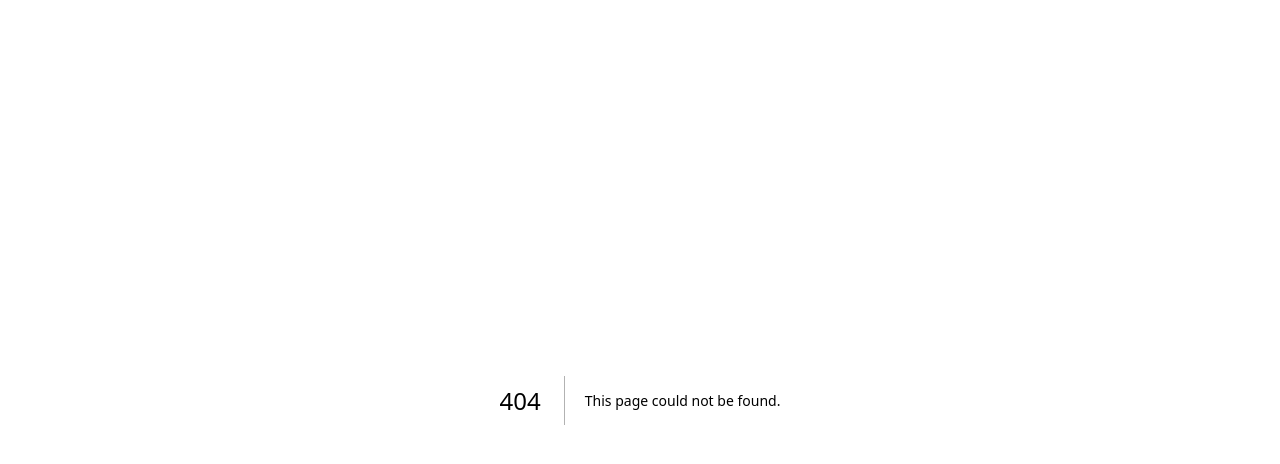
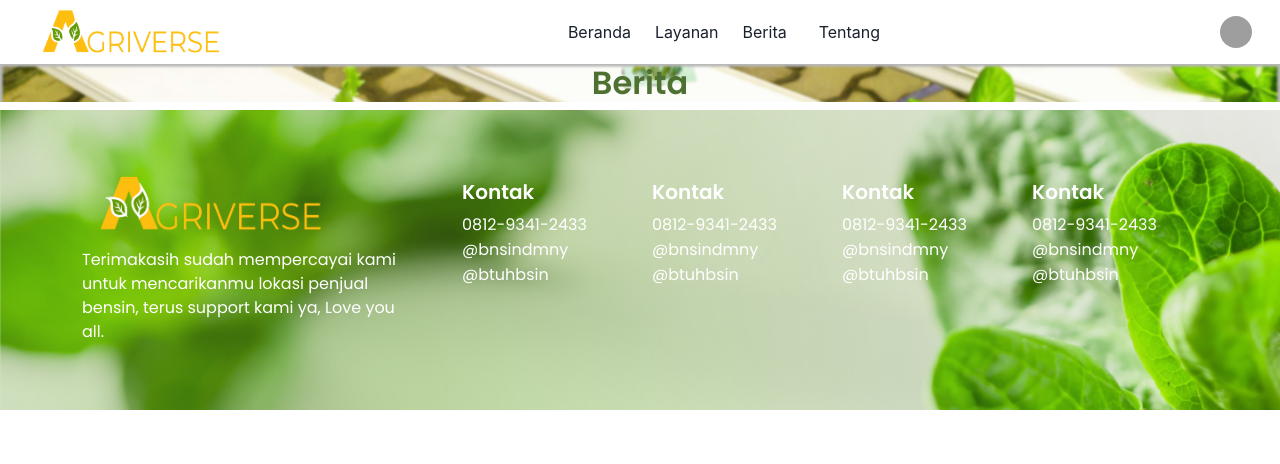
Before and after one commit to MEGALODON-RAWR/agriverse-fe, a Next.js app: page /berita in a window 1280 px wide. Before the commit this address had no page. Shown: the top 464 px of the page. Built offline with nearby package versions, Linux system fonts and the light colour scheme; grey boxes are pictures that could not be loaded.

Commit message:
Perbaikan Header, Buat Berita, Tentang

```diff
--- a/package.json
+++ b/package.json
@@ -18,6 +18,8 @@
     "jquery": "^3.7.1",
     "next": "^13.5.6",
     "react": "^18",
+    "react-aria": "^3.29.1",
+    "react-bootstrap": "^2.9.1",
     "react-dom": "^18"
   },
   "devDependencies": {
--- a/src/components/Header.js
+++ b/src/components/Header.js
@@ -1,5 +1,4 @@
-'use client'
-
+import React, { useState, useEffect } from "react";
 import {
   Box,
   Flex,
@@ -16,65 +15,136 @@ import {
   useDisclosure,
   useColorModeValue,
   Stack,
-} from '@chakra-ui/react'
-import { HamburgerIcon, CloseIcon } from '@chakra-ui/icons'
-import Logo from '@/images/logo.png'
+} from "@chakra-ui/react";
+import { HamburgerIcon, CloseIcon } from "@chakra-ui/icons";
+import Logo from "@/images/logo.png";
 import Image from "next/image";
 
-const Links = ['Beranda', 'Tentang', 'Layanan', 'About', 'Home']
+const Services = ["Gofarm", "Gomart", "Talkfarm"];
+
+const Links = [
+  { name: "Beranda", href: "/" },
+  {
+    name: "Layanan",
+    dropdown: true,
+  },
+  { name: "Berita", href: "/berita" },
+  { name: "Tentang", href: "/tentang" },
+];
 
 const NavLink = (props) => {
-  const { children } = props
+  const { children, href, dropdown, services, active, setActiveLink } = props;
+
+  if (dropdown) {
+    return (
+      <Menu>
+        <MenuButton
+          as="a"
+          px={2}
+          py={1}
+          _hover={{
+            textDecoration: "none",
+            borderBottom: "3px solid yellow",
+          }}
+          href={href}
+        >
+          Layanan
+        </MenuButton>
+        <MenuList>
+          {services.map((service) => (
+            <MenuItem key={service} onClick={() => setActiveLink(service)}>
+              {service}
+            </MenuItem>
+          ))}
+        </MenuList>
+      </Menu>
+    );
+  }
 
   return (
     <Box
       as="a"
       px={2}
       py={1}
-      rounded={'md'}
       _hover={{
-        textDecoration: 'none',
-        bg: useColorModeValue('gray.200', 'gray.700'),
+        textDecoration: "none",
+        borderBottom: "3px solid yellow",
       }}
-      href={'#'}>
+      href={href}
+      borderBottom={active === children ? "3px solid yellow" : "none"}
+      onClick={() => setActiveLink(children)}
+    >
       {children}
     </Box>
-  )
-}
+  );
+};
 
 export default function Header() {
-  const { isOpen, onOpen, onClose } = useDisclosure()
+  const [isNavFixed, setIsNavFixed] = useState(false);
+  const [activeLink, setActiveLink] = useState("Beranda");
+
+  const handleScroll = () => {
+    if (window.scrollY > 0) {
+      setIsNavFixed(true);
+    } else {
+      setIsNavFixed(false);
+    }
+  };
+
+  useEffect(() => {
+    window.addEventListener("scroll", handleScroll);
+    return () => {
+      window.removeEventListener("scroll", handleScroll);
+    };
+  }, []);
+
+  const { isOpen, onOpen, onClose } = useDisclosure();
 
   return (
     <>
-    <div className='container'>
-      <Box bg={{backgroundColor: 'white', opacity: 0}} px={4}>
-        <Flex h={16} alignItems={'center'} justifyContent={'space-between'}>
+      <div className={`container-fluid ${isNavFixed ? "fixed-nav" : ""}`}>
+        <Box bg={{ backgroundColor: "white", opacity: 0 }} px={4}>
+          <Flex h={16} alignItems={"center"} justifyContent={"space-between"}>
             <IconButton
-            size={'md'}
+              size={"md"}
               icon={isOpen ? <CloseIcon /> : <HamburgerIcon />}
-            aria-label={'Open Menu'}
-            display={{ md: 'none' }}
+              aria-label={"Open Menu"}
+              display={{ md: "none" }}
               onClick={isOpen ? onClose : onOpen}
             />
-          <a href='#'><Image src={Logo} alt="logo" width={200}/></a>
-          <HStack alignItems={'center'} spacing={4}>
-            <HStack as={'nav'} spacing={4} display={{ base: 'none', md: 'flex' }}>
+            <a href="/">
+              <Image src={Logo} alt="logo" width={200} />
+            </a>
+            <HStack
+              as={"nav"}
+              spacing={4}
+              display={{ base: "none", md: "flex" }}
+            >
               {Links.map((link) => (
-                <NavLink key={link}>{link}</NavLink>
+                <NavLink
+                  key={link.name}
+                  href={link.href}
+                  active={link.name === activeLink} // Pastikan ini
+                  setActiveLink={setActiveLink}
+                  dropdown={link.dropdown}
+                  services={Services}
+                >
+                  {link.name}
+                </NavLink>
               ))}
             </HStack>
             <Menu>
               <MenuButton
                 as={Button}
-                rounded={'full'}
-                variant={'link'}
-                cursor={'pointer'}
-                minW={0}>
+                rounded={"full"}
+                variant={"link"}
+                cursor={"pointer"}
+                minW={0}
+              >
                 <Avatar
-                  size={'sm'}
+                  size={"sm"}
                   src={
-                    'https://images.unsplash.com/photo-1493666438817-866a91353ca9?ixlib=rb-0.3.5&q=80&fm=jpg&crop=faces&fit=crop&h=200&w=200&s=b616b2c5b373a80ffc9636ba24f7a4a9'
+                    "https://images.unsplash.com/photo-1493666438817-866a91353ca9?ixlib=rb-0.3.5&q=80&fm=jpg&crop=faces&fit=crop&h=200&w=200&s=b616b2c5b373a80ffc9636ba24f7a4a9"
                   }
                 />
               </MenuButton>
@@ -82,14 +152,21 @@ export default function Header() {
                 <MenuItem>Profile Setting</MenuItem>
               </MenuList>
             </Menu>
-          </HStack>
           </Flex>
-
           {isOpen ? (
-          <Box pb={4} display={{ md: 'none' }}>
-            <Stack as={'nav'} spacing={4}>
+            <Box pb={4} display={{ md: "none" }}>
+              <Stack as={"nav"} spacing={4}>
                 {Links.map((link) => (
-                <NavLink key={link}>{link}</NavLink>
+                  <NavLink
+                    key={link.name}
+                    href={link.href}
+                    active={link.name === activeLink} // Pastikan ini
+                    setActiveLink={setActiveLink}
+                    dropdown={link.dropdown}
+                    services={Services}
+                  >
+                    {link.name}
+                  </NavLink>
                 ))}
               </Stack>
             </Box>
@@ -97,5 +174,5 @@ export default function Header() {
         </Box>
       </div>
     </>
-  )
+  );
 }
--- a/src/pages/_document.js
+++ b/src/pages/_document.js
@@ -9,6 +9,8 @@ export default function Document() {
         href="https://cdn.jsdelivr.net/npm/bootstrap@5.3.0/dist/css/bootstrap.min.css"
       />
       <script src="https://cdn.jsdelivr.net/npm/bootstrap@5.3.0/dist/js/bootstrap.bundle.min.js"></script>
+      <script src="https://code.jquery.com/jquery-3.5.1.slim.min.js"></script>
+      <script src="https://cdn.jsdelivr.net/npm/@popperjs/core@2.9.3/dist/umd/popper.min.js"></script>
       <body>
         <Main />
         <NextScript />
--- /dev/null
+++ b/src/pages/berita.jsx
@@ -0,0 +1,20 @@
+import Header from "@/components/Header";
+import Footer from "@/components/Footer.jsx";
+import React from "react";
+import Image from "next/image";
+
+import { useEffect, useRef, useState } from 'react';
+
+export default function Berita() {
+    return (
+      <>
+        <Header />
+            <div className="bg-berita">
+                <div className="container">
+                    <h2 className="p-semibold text-center t-hijau judul-berita">Berita</h2>
+                </div>
+            </div>
+        <Footer />
+      </>
+    );
+}
--- a/src/pages/index.jsx
+++ b/src/pages/index.jsx
@@ -667,7 +667,7 @@ export default function Home() {
             </div>
             <div className="row mt-50 text-justify">
               <div className="col-3">
-                <div class="card" style={{ width: "18rem;" }}>
+                <div class="card card-artikel" style={{ width: "18rem;" }}>
                   <Image
                     className="img-artikel"
                     src={artikel1}
@@ -686,15 +686,24 @@ export default function Home() {
                       untuk Indonesia transisi dari energi fosil ke energi
                       terbarukan.
                     </p>
-                    <a href="#" class="btn-hijau ">
-                      Go somewhere
+                    <a
+                      href="#"
+                      class="btn-hijau float-end text-center fs-12"
+                      style={{
+                        width: "90px",
+                        height: "38px",
+                        padding: "10px",
+                        fontWeight: "600",
+                      }}
+                    >
+                      View More
                     </a>
                   </div>
                 </div>
               </div>
 
               <div className="col-3">
-                <div class="card" style={{ width: "18rem;" }}>
+                <div class="card card-artikel" style={{ width: "18rem;" }}>
                   <Image
                     className="img-artikel"
                     src={artikel2}
@@ -713,15 +722,24 @@ export default function Home() {
                       untuk Indonesia transisi dari energi fosil ke energi
                       terbarukan.
                     </p>
-                    <a href="#" class="btn-hijau ">
-                      Go somewhere
+                    <a
+                      href="#"
+                      class="btn-hijau float-end text-center fs-12"
+                      style={{
+                        width: "90px",
+                        height: "38px",
+                        padding: "10px",
+                        fontWeight: "600",
+                      }}
+                    >
+                      View More
                     </a>
                   </div>
                 </div>
               </div>
 
               <div className="col-3">
-                <div class="card" style={{ width: "18rem;" }}>
+                <div class="card card-artikel" style={{ width: "18rem;" }}>
                   <Image
                     className="img-artikel"
                     src={artikel3}
@@ -740,15 +758,24 @@ export default function Home() {
                       untuk Indonesia transisi dari energi fosil ke energi
                       terbarukan.
                     </p>
-                    <a href="#" class="btn-hijau ">
-                      Go somewhere
+                    <a
+                      href="#"
+                      class="btn-hijau float-end text-center fs-12"
+                      style={{
+                        width: "90px",
+                        height: "38px",
+                        padding: "10px",
+                        fontWeight: "600",
+                      }}
+                    >
+                      View More
                     </a>
                   </div>
                 </div>
               </div>
 
               <div className="col-3">
-                <div class="card" style={{ width: "18rem;" }}>
+                <div class="card card-artikel" style={{ width: "18rem;" }}>
                   <Image
                     className="img-artikel"
                     src={artikel4}
@@ -767,8 +794,17 @@ export default function Home() {
                       untuk Indonesia transisi dari energi fosil ke energi
                       terbarukan.
                     </p>
-                    <a href="#" class="btn-hijau ">
-                      Go somewhere
+                    <a
+                      href="#"
+                      class="btn-hijau float-end text-center fs-12"
+                      style={{
+                        width: "90px",
+                        height: "38px",
+                        padding: "10px",
+                        fontWeight: "600",
+                      }}
+                    >
+                      View More
                     </a>
                   </div>
                 </div>
--- /dev/null
+++ b/src/pages/tentang.jsx
@@ -0,0 +1,22 @@
+import Header from "@/components/Header";
+import Footer from "@/components/Footer.jsx";
+import React from "react";
+import Image from "next/image";
+
+import { useEffect, useRef, useState } from "react";
+
+export default function Tentang() {
+  return (
+    <>
+      <Header />
+      <div className="bg-berita">
+        <div className="container">
+          <h2 className="p-semibold text-center t-hijau judul-berita">
+            Tentang
+          </h2>
+        </div>
+      </div>
+      <Footer />
+    </>
+  );
+}
--- a/src/styles/globals.css
+++ b/src/styles/globals.css
@@ -300,14 +300,14 @@
 .komen{
   width: 100%;
   padding: 10px;
-  border: 1px solid black;
+  border: 1px solid #BDBEBF;
   border-radius: 5px;
 }
 
 .input-komen{
   width: 100%;
   height: 308px !important;
-  border: 1px solid black;
+  border: 1px solid #BDBEBF;
   padding: 10px;
   border-radius: 5px;
 }
@@ -323,6 +323,54 @@
   width: 90%;
 }
 
+.maps{
+  border-radius: 5px;
+}
+
+.card-artikel:hover{
+  scale: 1px;
+}
+
+.fixed-nav {
+  position: fixed;
+  top: 0;
+  left: 0;
+  width: 100%;
+  background-color: #ffffff;
+  z-index: 1000;
+  transition: background-color 0.3s;
+  box-shadow: 0px 1px 10px rgba(0, 0, 0, 0.5);
+}
+
+.nav-link {
+  text-decoration: none;
+  color: inherit;
+  cursor: pointer; /* Menambahkan cursor pointer agar tampilan mouse berubah saat di atasnya */
+  position: relative;
+}
+
+.nav-link.active::after {
+  content: "";
+  position: absolute;
+  width: 100%;
+  height: 5px;
+  background-color: yellow;
+  border-radius: 5px;
+  bottom: 0;
+  left: 0;
+}
+
+body {
+    overflow-x: hidden;
+}
+
+.bg-berita{
+  background-image: url(../images/bg-berita.png);
+  background-size: cover;
+}
+
+
+
 /* Height */
 /* .h-200{
   height: 200px;
```
Also changed, not shown: src/images/bg-berita.png (added), 1 other file (tests, documents, lock files or other folders). Lines whose indentation alone changed are shown as unchanged.
